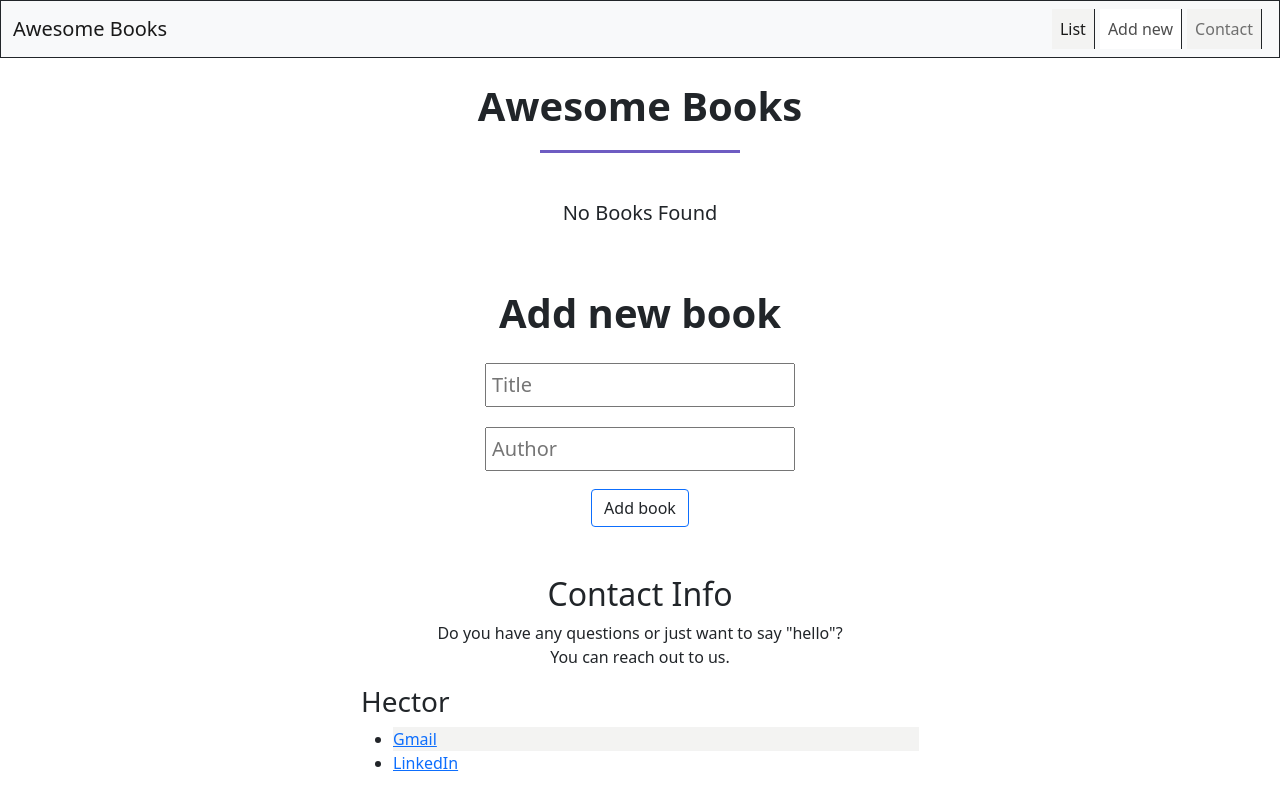
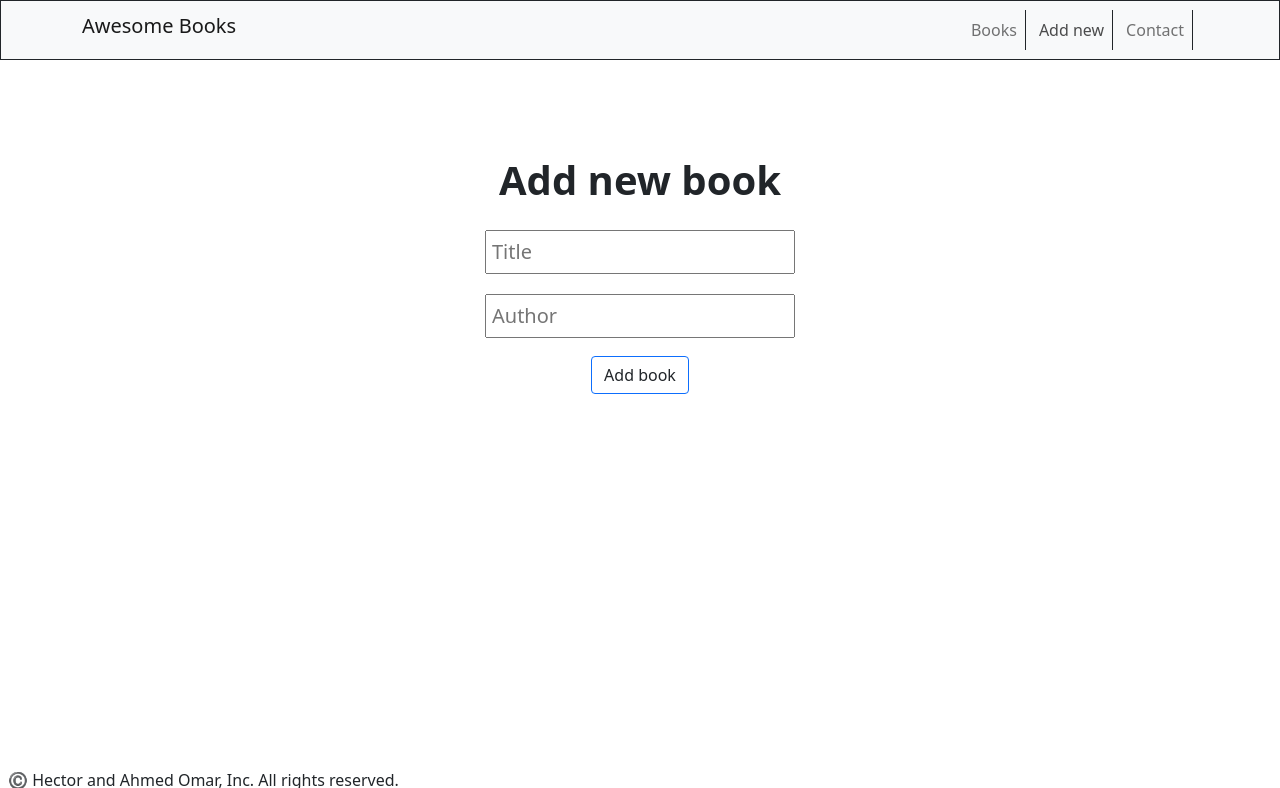
Before and after one commit to Hector096/Awesome-books, a website: page index.html in a window 1280 px wide. Both pictures are taken after a click on the link "Add new". Shown: the top 788 px of the page. Drawn offline with nearby package versions, Linux system fonts and the light colour scheme.

Commit message:
added SPA navigation

```diff
--- a/app.js
+++ b/app.js
@@ -4,6 +4,11 @@ const booksContainer = document.getElementById('books');
 const addBtn = document.getElementById('add-btn');
 const title = document.getElementById('title');
 const author = document.getElementById('author');
+const bookNavBtn = document.getElementById('books-nav-btn');
+const addNavBtn = document.getElementById('add-nav-btn');
+const contactNavBtn = document.getElementById('contact-nav-btn');
+const contactSection = document.getElementById('contact-section');
+const formSection = document.getElementById('form-section');
 
 class Book {
   constructor(title, author, uuid) {
@@ -23,6 +28,33 @@ class Book {
     books.splice(index, 1);
   }
 }
+
+bookNavBtn.addEventListener('click', () => {
+  contactSection.classList.add('d-none');
+  contactSection.classList.remove('active');
+  booksContainer.classList.remove('d-none');
+  booksContainer.classList.add('active');
+  formSection.classList.remove('active');
+  formSection.classList.add('d-none');
+});
+
+addNavBtn.addEventListener('click', () => {
+  contactSection.classList.add('d-none');
+  contactSection.classList.remove('active');
+  booksContainer.classList.add('d-none');
+  booksContainer.classList.remove('active');
+  formSection.classList.remove('d-none');
+  formSection.classList.add('active');
+});
+
+contactNavBtn.addEventListener('click', () => {
+  contactSection.classList.remove('d-none');
+  contactSection.classList.add('active');
+  booksContainer.classList.add('d-none');
+  formSection.classList.add('d-none');
+  formSection.classList.remove('active');
+  booksContainer.classList.remove('active');
+});
 
 const setItems = () => {
   booksContainer.innerHTML = '';
--- a/index.html
+++ b/index.html
@@ -16,22 +16,23 @@
     <script src="./app.js" defer></script>
 </head>
 <body>
+  <header>
     <nav class="navbar navbar-expand-lg navbar-light bg-light">
-    <div class="container-fluid">
-      <a class="navbar-brand" href="#">Awesome Books</a>
+      <div class="container">
+        <a class="navbar-brand h1" href="#">Awesome Books</a>
         <button class="navbar-toggler" type="button" data-bs-toggle="collapse" data-bs-target="#navbarSupportedContent" aria-controls="navbarSupportedContent" aria-expanded="false" aria-label="Toggle navigation">
           <span class="navbar-toggler-icon"></span>
         </button>
         <div class="collapse navbar-collapse flex-grow-0 flex-shrink-1" id="navbarSupportedContent">
           <ul class="navbar-nav me-auto mb-2 mb-lg-0">
             <li class="nav-item">
-            <a class="nav-link active" aria-current="page" href="#">List</a>
+              <a class="nav-link" aria-current="page" href="#" id="books-nav-btn">Books</a>
             </li>
             <li class="nav-item">
-            <a class="nav-link" href="#">Add new</a>
+              <a class="nav-link" href="#" id="add-nav-btn">Add new</a>
             </li>
             <li class="nav-item dropdown">
-            <a class="nav-link" href="#">
+              <a class="nav-link" href="#" id="contact-nav-btn">
                 Contact
               </a>
             </li>
@@ -39,14 +40,13 @@
         </div>
       </div>
     </nav>
-  <h1 class="title text-center mt-4 fw-bold">Awesome Books</h1>
-  <hr/>
+  </header>
   <div class="container books-container my-5">
     <ul id="books" class="p-0 list-unstyled">
 
     </ul>
   </div>
-  <form action="#" class="d-flex justify-content-center align-items-center flex-column mt-4">
+  <form action="#" class="d-none d-flex justify-content-center align-items-center flex-column mt-4" id="form-section">
     <label class="display-6 fw-bold mb-3">Add new book</label>
     <input type="text" placeholder="Title" id="title" required/>
     <input type="text" placeholder="Author" id="author" required/>
@@ -55,7 +55,7 @@
     </button>
   </form>
 
-  <section class="container contact mt-5">
+  <section class="container contact mt-5 d-none" id="contact-section">
     <h2 class="text-center">Contact Info</h2>
     <p class="text-center">
       Do you have any questions or just want to say "hello"?<br>
@@ -88,7 +88,7 @@
       </li>
     </ul>
   </section>
-  <footer class="p-2 mt-5 text-center">
+  <footer class="p-2 mt-5 text-center footer">
     ©️ Hector and Ahmed Omar, Inc. All rights reserved.
   </footer>
 </html>
--- a/style.css
+++ b/style.css
@@ -1,19 +1,11 @@
-hr {
-  height: 3px !important;
-  width: 200px;
-  background-color: #6e5cc2 !important;
-  margin: 20px auto;
-  opacity: 1 !important;
-}
-
 /* Start Navbar */
 .navbar {
   border: 1px solid;
 }
 
 .navbar .navbar-nav .nav-item {
-border-right: 1px solid;
-margin-right: 5px;
+  border-right: 1px solid;
+  margin-right: 5px;
 }
 
 form .btn:hover {
@@ -27,16 +19,21 @@ form .btn:hover {
   overflow-y: scroll;
 }
 
-li {
+#books li {
   background: white;
   align-items: center;
 }
 
-li:nth-child(odd) {
+#books li:nth-child(odd) {
   background: #f3f3f2;
 }
 
-li:not(.nav-item):hover {
+.footer {
+  position: fixed;
+  bottom: 0;
+}
+
+#books li:not(.nav-item):hover {
   background-color: #6e5cc2;
   color: white;
 }
```
Lines whose indentation alone changed are shown as unchanged.
